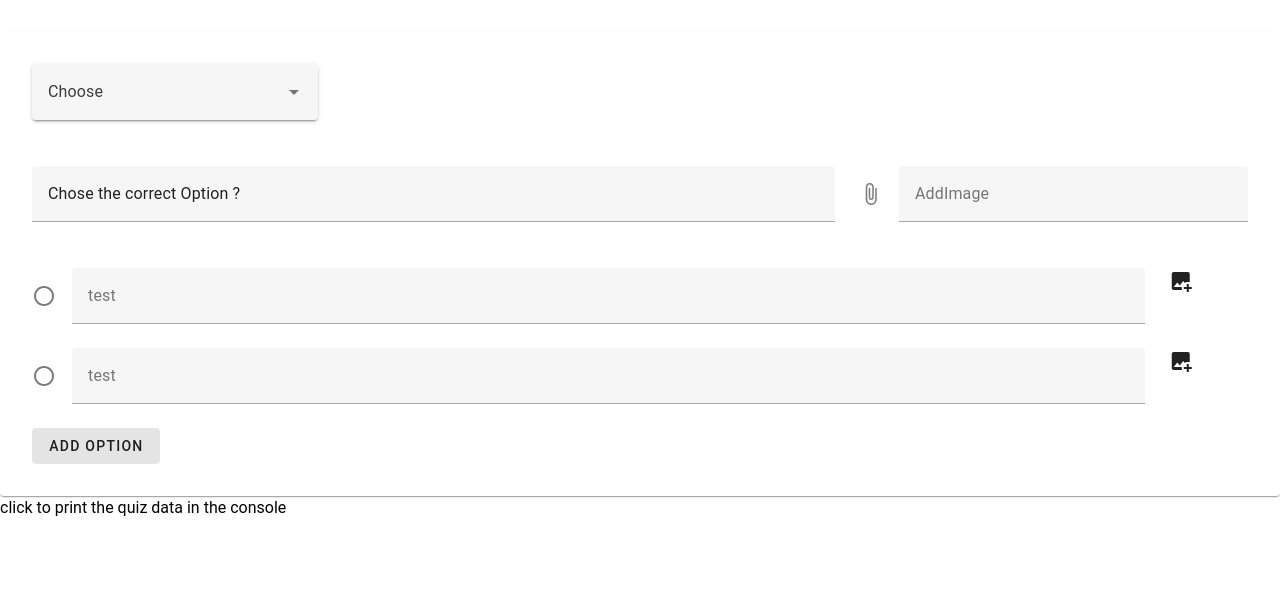
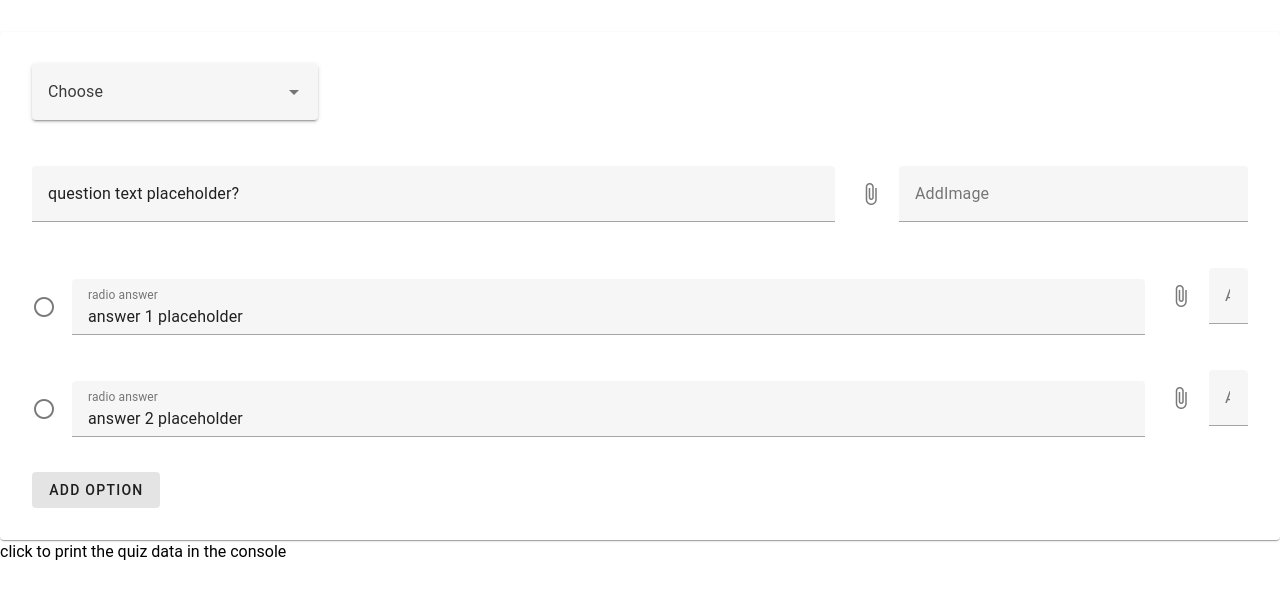
Before and after one commit to Mohanadfarid/quizApp, a Vue app: page / in a window 1280 px wide. Shown: the top 598 px of the page. Built offline with nearby package versions, Linux system fonts and the light colour scheme.

Commit message:
refactored the file structure

```diff
--- a/src/components/QuizCard.vue
+++ b/src/components/QuizCard.vue
@@ -1,14 +1,14 @@
 <template>
-  <div v-for="(question, index) in quizStore.quizData.questions" :key="index">
-    <QuizQuestionCard :questionId="question.id" />
+  <div v-for="(question, index) in quizStore.questions" :key="index">
+    <QuestionCard :questionId="question.id" />
 
   </div>
-  <button @click="console.log(quizStore.quizData.questions)">click to print the quiz data in the console</button>
+  <button @click="console.log(quizStore.questions)">click to print the quiz data in the console</button>
 </template>
 
 <script setup>
   import { useQuizStore } from "@/stores/quiz";
-  import QuizQuestionCard from "../components/question/QuizQuestionCard.vue";
+  import QuestionCard from "../components/question/QuestionCard.vue";
   const quizStore = useQuizStore();
 
 </script>
--- a/src/components/question/Question.vue
+++ b/src/components/question/Question.vue
@@ -1,12 +1,32 @@
 <script setup>
-import QuestionHeader from './QuestionHeader.vue';
-import QuestionAnswersContainer from './QuestionAnswersContainer.vue';
+
+  import { useQuizStore } from "@/stores/quiz";
+  import QuestionAnswersContainer from "./QuestionAnswersContainer.vue";
+  const { questionId } = defineProps(["questionId"]);
+
+  const quizStore= useQuizStore()
 </script>
 
 <template>
-  <!-- question header -->
-<QuestionHeader/>
-<QuestionAnswersContainer/>
+  <v-row>
+    <!-- question header -->
+    <v-col cols="8">
+      <v-text-field
+        v-model="quizStore.questions[questionId].text"
+        hide-details="auto"
+      ></v-text-field>
+    </v-col>
+    <!-- img input -->
+    <v-col>
+      <v-file-input
+        v-model="quizStore.questions[questionId].image"
+        accept="image/*"
+        label="AddImage"
+      ></v-file-input>
+    </v-col>
+  </v-row>
+
+  <QuestionAnswersContainer :questionId="questionId" />
 </template>
 
 <style lang="scss" scoped></style>
--- a/src/components/question/QuestionAnswer.vue
+++ b/src/components/question/QuestionAnswer.vue
@@ -1,28 +1,35 @@
-<script setup></script>
+<script setup>
+
+  import CheckBoxAnswer from "./questionAnswers/CheckBoxAnswer.vue";
+  import ImageAnswer from "./questionAnswers/ImageAnswer.vue";
+  import RadioAnswer from "./questionAnswers/RadioAnswer.vue";
+  import TrueFalseAnswer from "./questionAnswers/TrueFalseAnswer.vue";
+  import { useQuizStore } from "@/stores/quiz";
+
+  const quizStore = useQuizStore();
+  const { answer, questionId } = defineProps(["answer", "questionId"]);
+
+  const answerTypeResolver = () => {
+    const { type } = quizStore.questions[questionId];
+    switch (type) {
+      case "Choose":
+        return RadioAnswer;
+      case "Multiple Answers":
+        return CheckBoxAnswer;
+      case "True  Or False":
+        return TrueFalseAnswer;
+      default:
+        return ImageAnswer;
+    }
+  };
+</script>
 
 <template>
-  <!-- mdi-checkbox-blank-outline -->
-  <!-- mdi-circle-outline -->
-  <v-col cols="12">
-    <v-row>
-      <v-col cols="11">
-        <v-text-field
-          prepend-icon="mdi-circle-outline"
-          v-model="questionTitle"
-          hide-details="auto"
-          label="test"
-        ></v-text-field>
-      </v-col cols="2">
-      <v-col>
-        <label for="aaa"><v-icon>mdi-image-plus</v-icon></label>
-        <input id="aaa" class="file-input" type="file">
-      </v-col>
-    </v-row>
-  </v-col>
+<component :answer="answer" :questionId="questionId" :is="answerTypeResolver()"></component>
 </template>
 
-<style >
-  .file-input{
-    display:none ;
+<style>
+  .file-input {
+    display: none;
   }
 </style>
--- a/src/components/question/QuestionAnswersContainer.vue
+++ b/src/components/question/QuestionAnswersContainer.vue
@@ -1,12 +1,20 @@
 <script setup>
+  import { useQuizStore } from "@/stores/quiz";
   import QuestionAnswer from "./QuestionAnswer.vue";
+  const { questionId } = defineProps(["questionId"]);
+  const quizStore = useQuizStore();
 </script>
 
 <template>
   <v-row>
-    <QuestionAnswer />
-    <QuestionAnswer />
-    <v-col>
+    <v-col
+      cols="12"
+      v-for="answer in quizStore.questions[questionId].answers"
+      :key="answer.id"
+    >
+      <QuestionAnswer :questionId="questionId" :answer="answer" />
+    </v-col>
+    <v-col cols="12">
       <v-btn variant="tonal">Add Option</v-btn>
     </v-col>
   </v-row>
--- a/src/components/question/QuizQuestionCard.vue
+++ b/src/components/question/QuestionCard.vue
@@ -1,5 +1,5 @@
 <script setup>
-  import { ref } from "vue";
+
   import Question from "./Question.vue";
   import { useQuizStore } from "@/stores/quiz";
   const { questionId } = defineProps(['questionId'])
@@ -13,7 +13,7 @@
       <v-col cols="3"
         ><v-select
           class="width-25"
-          v-model="quizStore.quizData.questions[questionId].type"
+          v-model="quizStore.questions[questionId].type"
           :items="['Choose', 'Multiple Answers', 'True  Or False', 'images']"
           variant="solo-filled"
         ></v-select
@@ -21,7 +21,7 @@
     </v-row>
 
     <!-- the question iteself -->
-    <Question />
+    <Question :questionId="questionId" />
   </v-card>
 </template>
 
--- a/src/components/question/QuestionHeader.vue
+++ /dev/null
@@ -1,26 +0,0 @@
-<script setup>
-import { ref } from 'vue';
-
-  const questionTitle = ref("Chose the correct Option ?");
-  const questionImage = ref(null);
-</script>
-<template>
-  <v-row>
-    <v-col cols="8">
-      <v-text-field
-        v-model="questionTitle"
-        hide-details="auto"
-      ></v-text-field>
-    </v-col>
-    <!-- img input -->
-    <v-col >
-      <v-file-input
-        v-model="questionImage"
-        accept="image/*"
-        label="AddImage"
-      ></v-file-input>
-    </v-col>
-  </v-row>
-</template>
-
-<style lang="scss" scoped></style>
--- a/src/components/question/questionAnswers/CheckBoxAnswer.vue
+++ b/src/components/question/questionAnswers/CheckBoxAnswer.vue
@@ -1,7 +1,25 @@
+<script setup>
+  const { answer, questionId } = defineProps(["answer", "questionId"]);
+</script>
+
+
 <template>
-  <div>check box answer type</div>
+        <v-row class="d-flex align-center">
+      <v-col cols="11">
+        <v-text-field
+          prepend-icon="mdi-circle-outline"
+          v-model="questionTitle"
+          hide-details="auto"
+          label="radio answer"
+        ></v-text-field>
+      </v-col >
+      <v-col class="" cols="1">
+        <label for="aaa"><v-icon>mdi-image-plus</v-icon></label>
+        <input id="aaa" class="file-input" type="file">
+      </v-col>
+    </v-row>
 </template>
 
-<script setup></script>
+
 
 <style lang="scss" scoped></style>
--- a/src/components/question/questionAnswers/ImageAnswer.vue
+++ b/src/components/question/questionAnswers/ImageAnswer.vue
@@ -1,7 +1,24 @@
+<script setup>
+  const { answer, questionId } = defineProps(["answer", "questionId"]);
+</script>
+
 <template>
-  <div>image answer component</div>
+    <v-row>
+      <v-col cols="11">
+        <v-text-field
+          prepend-icon="mdi-circle-outline"
+          v-model="questionTitle"
+          hide-details="auto"
+          label="image answer"
+        ></v-text-field>
+      </v-col cols="2">
+      <v-col>
+        <label for="aaa"><v-icon>mdi-image-plus</v-icon></label>
+        <input id="aaa" class="file-input" type="file">
+      </v-col>
+    </v-row>
 </template>
 
-<script setup></script>
+
 
 <style lang="scss" scoped></style>
--- a/src/components/question/questionAnswers/RadioAnswer.vue
+++ b/src/components/question/questionAnswers/RadioAnswer.vue
@@ -1,7 +1,31 @@
+<script setup>
+  import { useQuizStore } from "@/stores/quiz";
+
+  const { answer, questionId } = defineProps(["answer", "questionId"]);
+  const quizStore = useQuizStore();
+</script>
+
 <template>
-  <div>radio answer type</div>
+  <v-row class="d-flex align-center">
+    <v-col cols="11">
+      <v-text-field
+        prepend-icon="mdi-circle-outline"
+        v-model="quizStore.questions[questionId].answers[answer.id].text"
+        hide-details="auto"
+        label="radio answer"
+      ></v-text-field>
+    </v-col>
+    <v-col
+      class=""
+      cols="1"
+    >
+      <v-file-input
+        v-model="quizStore.questions[questionId].answers[answer.id].image"
+        accept="image/*"
+        label="AddImage"
+      ></v-file-input>
+    </v-col>
+  </v-row>
 </template>
 
-<script setup></script>
-
 <style lang="scss" scoped></style>
--- a/src/components/question/questionAnswers/TrueFalseAnswer.vue
+++ b/src/components/question/questionAnswers/TrueFalseAnswer.vue
@@ -1,7 +1,25 @@
+
+<script setup>
+  const { answer, questionId } = defineProps(["answer", "questionId"]);
+</script>
+
 <template>
-  <div>this is true false awnsers</div>
+    <v-row>
+      <v-col cols="11">
+        <v-text-field
+          prepend-icon="mdi-circle-outline"
+          v-model="questionTitle"
+          hide-details="auto"
+          label="truefalse answer"
+        ></v-text-field>
+      </v-col cols="2">
+      <v-col>
+        <label for="aaa"><v-icon>mdi-image-plus</v-icon></label>
+        <input id="aaa" class="file-input" type="file">
+      </v-col>
+    </v-row>
 </template>
 
-<script setup></script>
+
 
 <style lang="scss" scoped></style>
--- a/src/stores/quiz.js
+++ b/src/stores/quiz.js
@@ -4,37 +4,37 @@ import { defineStore } from "pinia";
 export const useQuizStore = defineStore("quiz", () => {
   const quizData = ref({
     quizTitle: "",
-    questions: [
+  });
+
+  const questions = ref([
     {
       id: 0,
       type: "Choose",
       image: null,
-        title: "question title placeholder?",
+      text: "question text placeholder?",
       mark: 1,
-        answerKeyId:null,
+      answerKeyId: null,
       answers: [
         {
           id: 0,
-            title: "answer 1 placeholder",
+          text: "answer 1 placeholder",
           image: null,
         },
         {
           id: 1,
-            title: "answer 2 placeholder",
+          text: "answer 2 placeholder",
           image: null,
         },
       ],
     },
-    ],
-  });
+  ]);
 
   const addQuestion = () => {};
 
   const addAnswer = () => {};
 
-  return { quizData, addQuestion, addAnswer };
+  return { quizData,questions, addQuestion, addAnswer };
 });
-
 
 // {
 //   "formData": [
```
Lines whose indentation alone changed are shown as unchanged.
